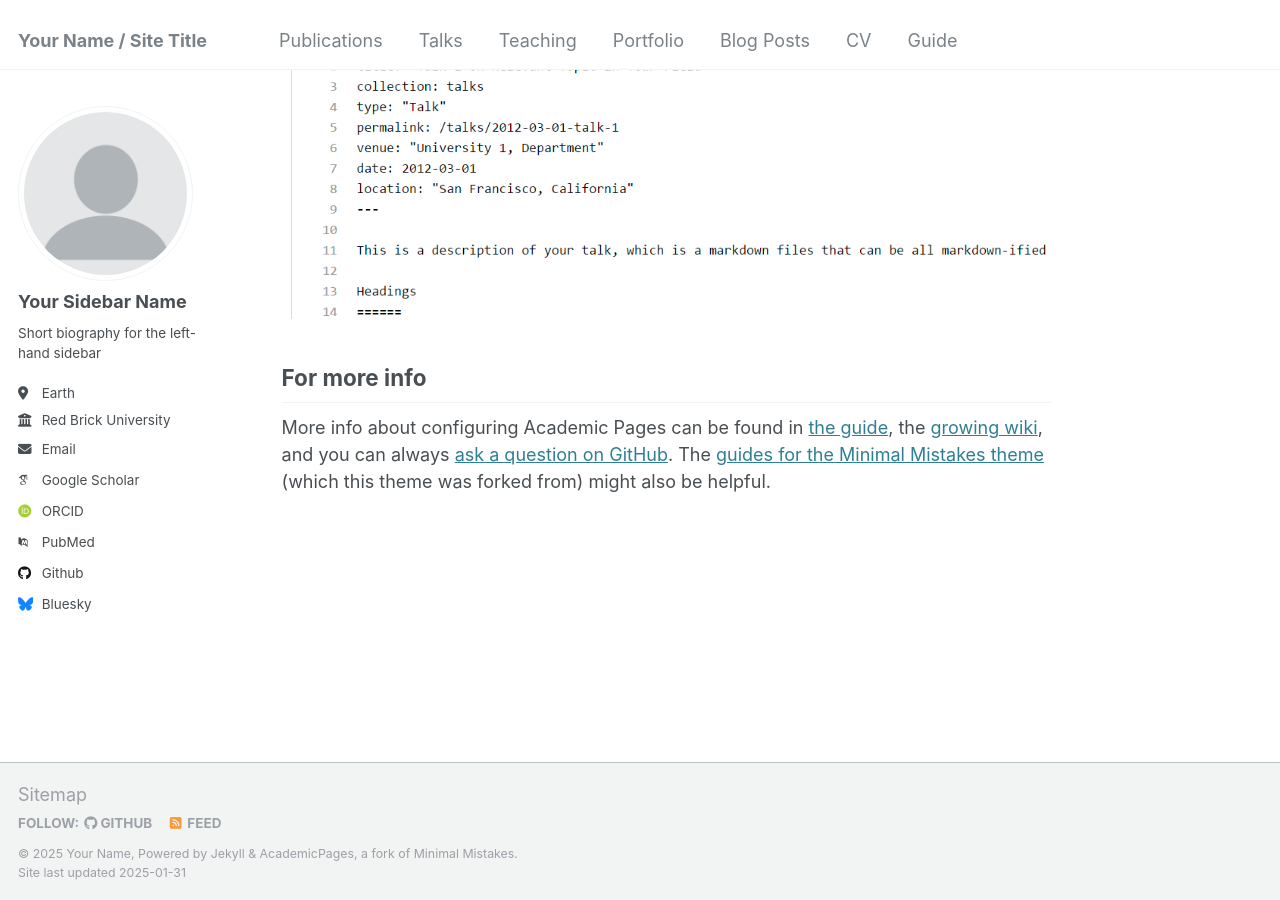
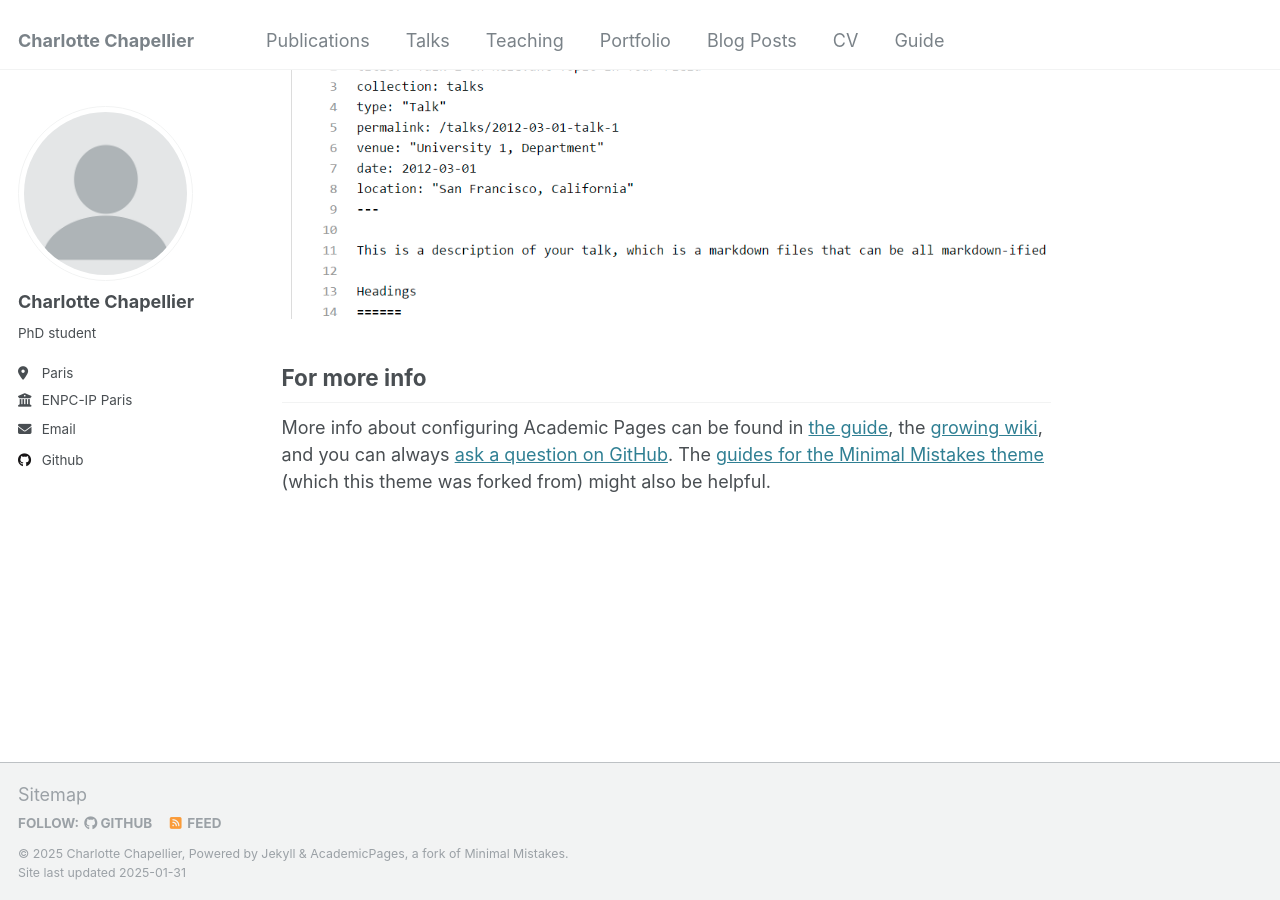
Before and after one commit to chapellier-c/chapellier-c, a Jekyll site: the page built from _pages/about.md, in a window 1280 px wide and 900 px high, scrolled down 2643 px. Built offline with Jekyll 4.4.1, drawn with Linux system fonts in a browser that asks for light colours; some web fonts are replaced.

Commit message:
Update _config.yml

```diff
--- a/_config.yml
+++ b/_config.yml
@@ -8,13 +8,13 @@
 
 # Basic Site Settings
 locale                   : "en-US"
-title                    : "Your Name / Site Title"
+title                    : "Charlotte Chapellier"
 title_separator          : "-"
-name                     : &name "Your Name"
-description              : &description "personal description"
-url                      : https://academicpages.github.io # the base hostname & protocol for your site e.g. "https://[your GitHub username].github.io"
+name                     : &name "Charlotte Chapellier"
+description              : &description "PhD Student"
+url                      : https://chapellier-c.github.io # the base hostname & protocol for your site e.g. "https://[your GitHub username].github.io"
 baseurl                  : "" # the subpath of your site, e.g. "/blog"
-repository               : "academicpages/academicpages.github.io"
+repository               : "chapellier-c/github.io"
 
 # Site Author - The following control what appear as part of the author content on the side bar.
 #               If a field is blank the icon and link will not appear, otherwise it will be shown.
@@ -22,21 +22,21 @@ repository               : "academicpages/academicpages.github.io"
 author:
   # Biographic information
   avatar           : "profile.png"
-  name             : "Your Sidebar Name"
+  name             : "Charlotte Chapellier"
   pronouns         : # example: "she/her"
-  bio              : "Short biography for the left-hand sidebar"
-  location         : "Earth"
-  employer         : "Red Brick University"
+  bio              : "PhD student"
+  location         : "Paris"
+  employer         : "ENPC-IP Paris"
   uri              : # URL
-  email            : "none@example.org"
+  email            : "charlotte.chapellier@enpc.fr"
 
   # Academic websites
   arxiv            : # URL - Update with the correct link to your profile
-  googlescholar    : "https://scholar.google.com/citations?user=PS_CX0AAAAAJ"
+  googlescholar    : # "https://scholar.google.com/citations?user=PS_CX0AAAAAJ"
   impactstory      : # URL
-  orcid            : "http://orcid.org/yourorcidurl"
+  orcid            : # "http://orcid.org/yourorcidurl"
   semantic         : # URL
-  pubmed           : "https://www.ncbi.nlm.nih.gov/pubmed/?term=john+snow"
+  pubmed           : # "https://www.ncbi.nlm.nih.gov/pubmed/?term=john+snow"
   researchgate     : # URL
   scopus           : # URL
 
@@ -44,12 +44,12 @@ author:
   bitbucket        : # Username - Update with your username on the site
   codepen          : # Username
   dribbble         : # Username
-  github           : "academicpages"
+  github           : "charlotte-chaps"
   kaggle           : # Username
   stackoverflow    : # User number or user number and name (i.e., use "1" or "1/jeff-atwood")
 
   # Social media
-  bluesky          : "bsky.app" # Replace this with you Bluesky username
+  bluesky          : # "bsky.app" # Replace this with you Bluesky username
   facebook         : # Username
   flickr           : # Username
   foursquare       : # Username
```
